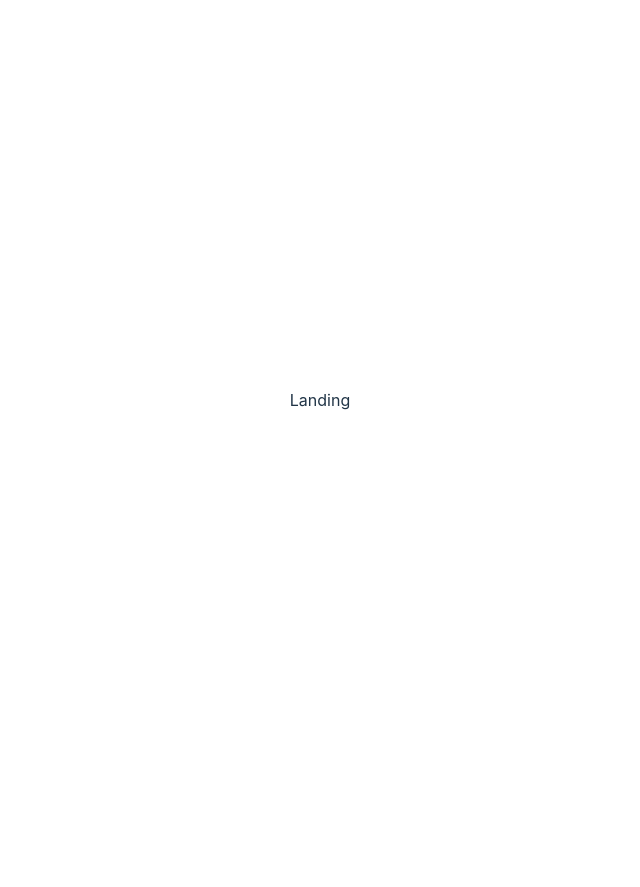
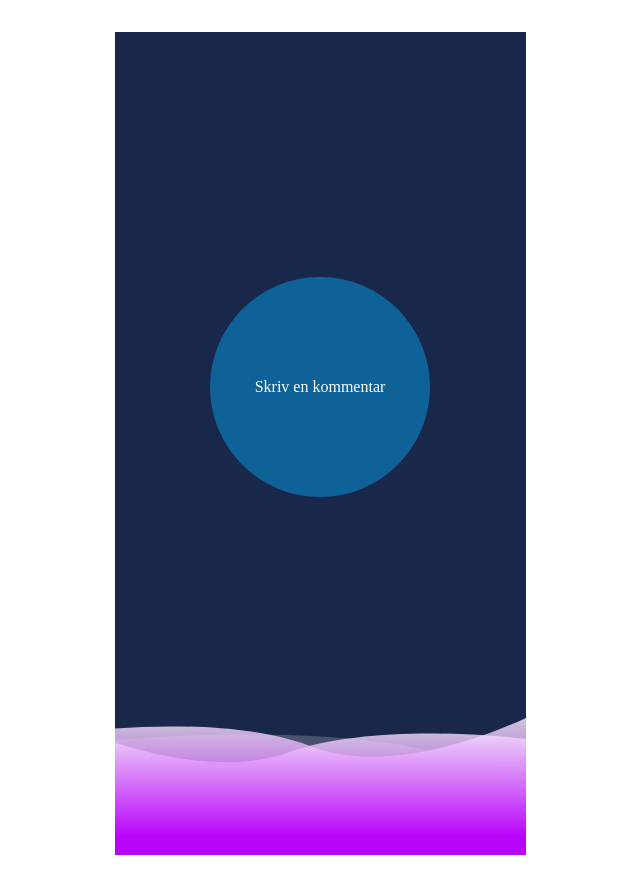
Before and after one commit to JosefineForsman/cypress-test, a React (Vite) app in the folder shui/: page / in a window 1280 px wide. Shown: the whole page, without its empty margins (320-960 px from the left). Before the commit the page ends 800 px from the top, so only its background shows below. Built offline with nearby package versions, Linux system fonts and the light colour scheme.

Commit message:
starting w landing

```diff
--- a/shui/src/views/Landing/Landing.css
+++ b/shui/src/views/Landing/Landing.css
@@ -0,0 +1,26 @@
+.landing {
+    background: #19274A;
+    width: 411px;
+    height: 823px;
+    display: flex;
+    flex-direction: column;
+    justify-content: space-between;
+    align-items: center;
+}
+.landing__logo {
+
+
+}
+
+.landing__btn--container {
+    margin: auto;
+}
+
+.landing__btn {
+    font-family: 'PT sans';
+    width: 220px;
+    height: 220px;
+    background: rgba(5, 151, 219, 0.53);
+    border-radius: 50%;
+    color: white;
+}
--- a/shui/src/views/Landing/Landing.jsx
+++ b/shui/src/views/Landing/Landing.jsx
@@ -1,9 +1,20 @@
 import "./Landing.css";
+import footer from '../../assets/footer.svg'
+
 
 function Landing() {
   return (
-    <section>
-      <p>Landing</p>
+    <section >
+      {/* <img data-id='logo' className="logo landing__logo" src= { } alt="" /> */}
+        <article data-id='landing' className="landing">
+          <figure className="landing__logo"></figure>
+          <article className="landing__btn--container">
+            <button data-id='landing__btn' className="landing__btn">Skriv en kommentar</button>
+          </article>
+          <img src= { footer } alt="" />
+       </article>
+
+
     </section>
   );
 }
```
Also changed, not shown: shui/src/assets/footer.svg (added).
